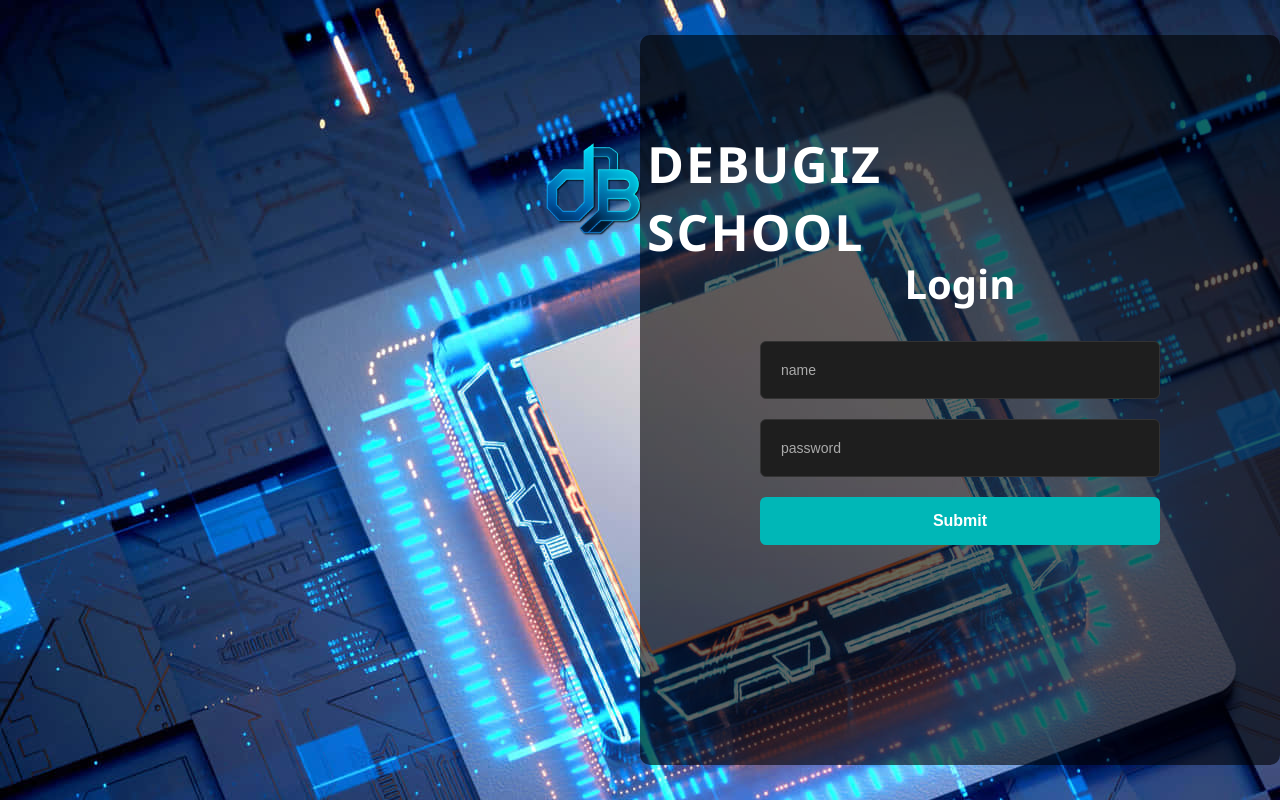
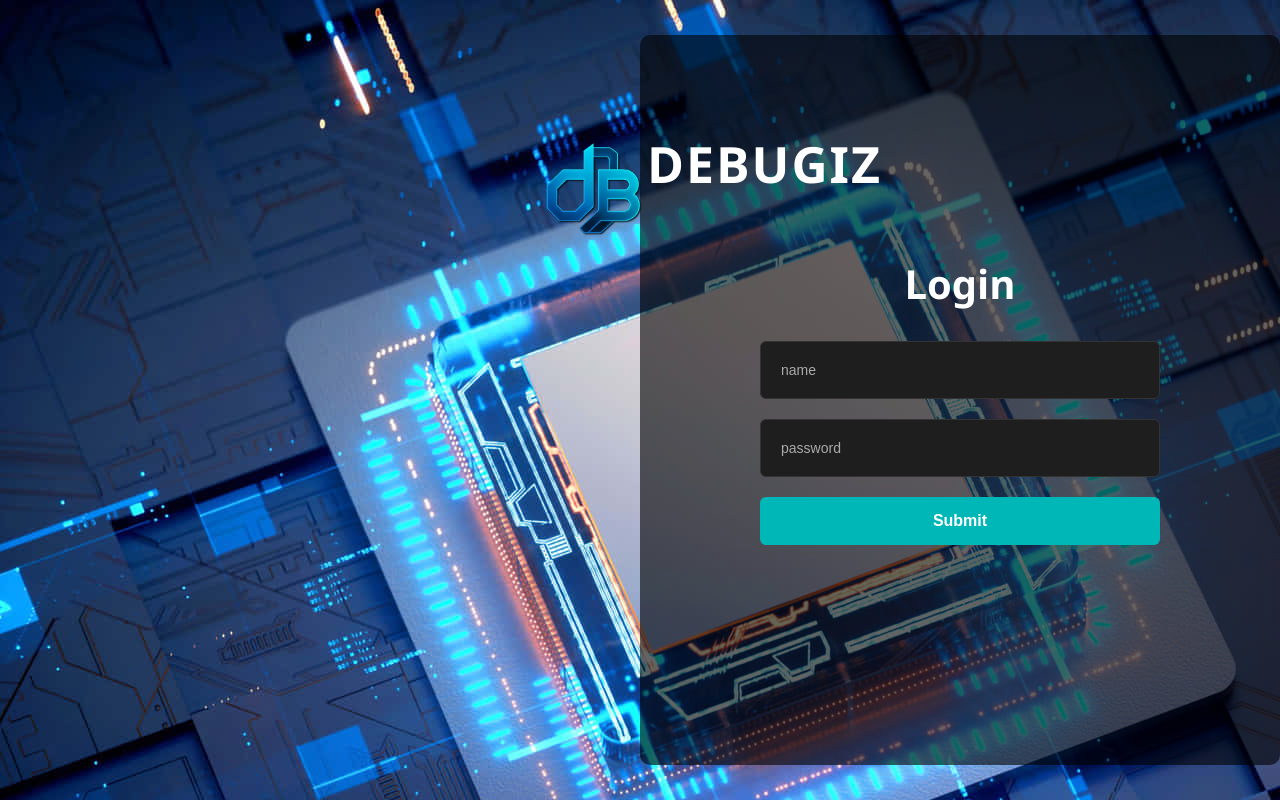
Before and after one commit to nksna/project, an Angular app: page / in a window 1280 px wide. Built offline with nearby package versions, Linux system fonts and the light colour scheme; no server answers.

Commit message:
edit name

```diff
--- a/src/app/auth/login/login.component.html
+++ b/src/app/auth/login/login.component.html
@@ -3,7 +3,7 @@
   <div class="left-side">
     <div class="logo-container">
       <img src="assets\logo (2).png" alt="db Logo" />
-      <h1>DEBUGIZ  <br>SCHOOL</h1>
+      <h1>DEBUGIZ  </h1>
     </div>
   </div>
 
```
